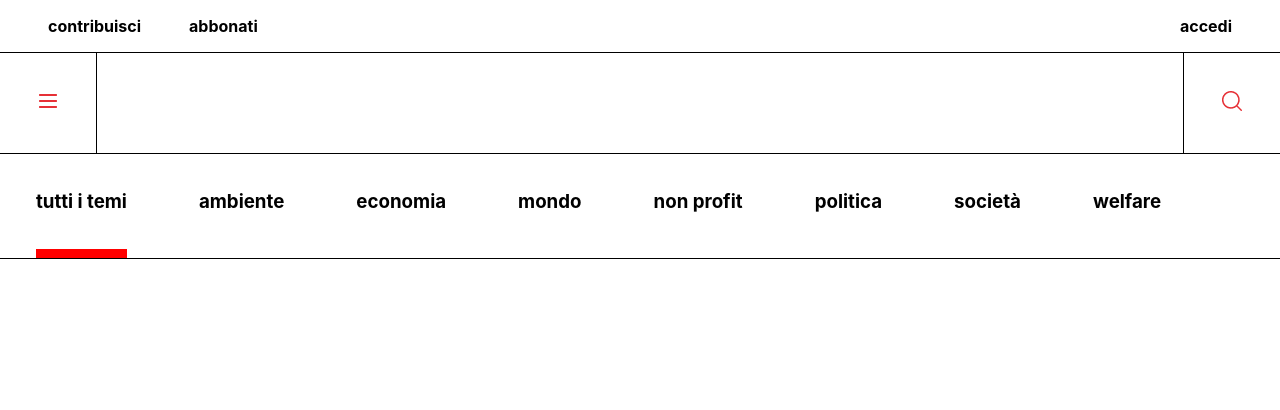
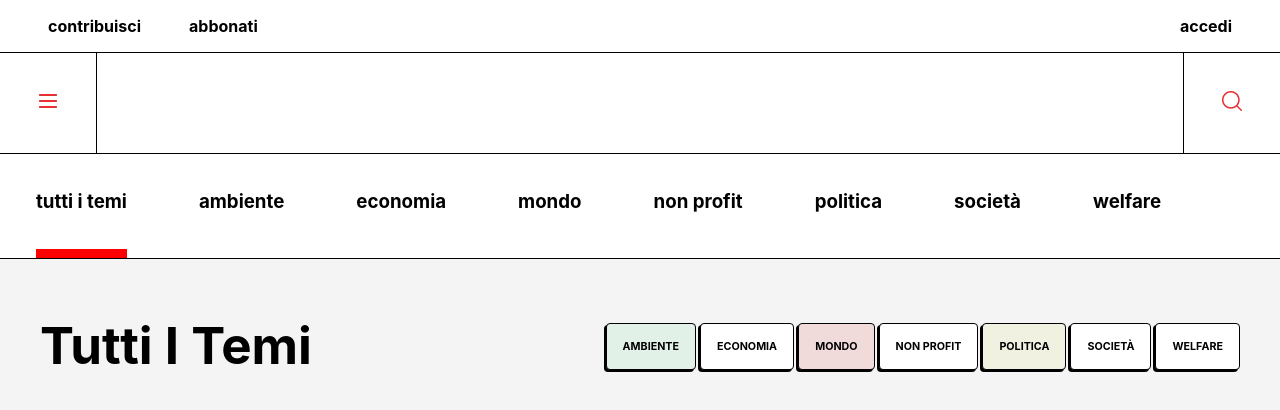
Before and after one commit to Eedma/retex-test, a React (Create React App) app: page / in a window 1280 px wide. Shown: the top 410 px of the page. Built offline with nearby package versions, Linux system fonts and the light colour scheme.

Commit message:
compleated desktop static header

```diff
--- /dev/null
+++ b/src/components/button/Button.js
@@ -0,0 +1,11 @@
+import "./button.scss";
+
+const Button = ({text, backgroundColor = "white"}) => {
+    return (
+        <div className="button" style={{backgroundColor: backgroundColor}}>
+            <h6>{text}</h6>
+        </div>
+    );
+};
+
+export default Button;
--- /dev/null
+++ b/src/components/button/button.scss
@@ -0,0 +1,11 @@
+.button {
+    padding: 16px;
+    border: 1px solid black;
+    border-radius: 4px;
+    width: fit-content;
+    box-shadow: -2px 2px black;
+
+    h6 {
+        text-transform: uppercase;
+    }
+}
--- a/src/components/header/Header.js
+++ b/src/components/header/Header.js
@@ -1,3 +1,4 @@
+import Button from "../button/Button";
 import "./header.scss";
 
 const Header = () => {
@@ -14,6 +15,7 @@ const Header = () => {
                     <h4>accedi</h4>
                 </div>
             </div>
+
             <div className="header-secondrow">
                 <div className="header-secondrow-item">
                     <img
@@ -25,6 +27,7 @@ const Header = () => {
                     <img src="/assets/icons/search.png" alt="search icon" />
                 </div>
             </div>
+
             <div className="header-thirdrow">
                 <div className="header-thirdrow-item">
                     <h3>tutti i temi</h3>
@@ -51,6 +54,21 @@ const Header = () => {
                     <h3>welfare</h3>
                 </div>
             </div>
+
+            <div className="header-fourthrow">
+                <div className="header-fourthrow-item">
+                    <h2>tutti i temi</h2>
+                </div>
+                <div className="header-fourthrow-buttons-container">
+                    <Button text="ambiente" backgroundColor="#E2F1E8" />
+                    <Button text="economia" />
+                    <Button text="mondo" backgroundColor="#F1DADA" />
+                    <Button text="non profit" />
+                    <Button text="politica" backgroundColor="#F1F1E2" />
+                    <Button text="società" />
+                    <Button text="welfare" />
+                </div>
+            </div>
         </>
     );
 };
--- a/src/components/header/header.scss
+++ b/src/components/header/header.scss
@@ -44,3 +44,22 @@
         }
     }
 }
+
+.header-fourthrow {
+    display: flex;
+    padding: 64px 40px;
+    justify-content: space-between;
+    background-color: #f4f4f4;
+
+    .header-fourthrow-item > h2 {
+        text-transform: capitalize;
+        font-weight: 700;
+        font-size: 51px;
+        line-height: 46px;
+    }
+
+    .header-fourthrow-buttons-container {
+        display: flex;
+        gap: 4px;
+    }
+}
```
